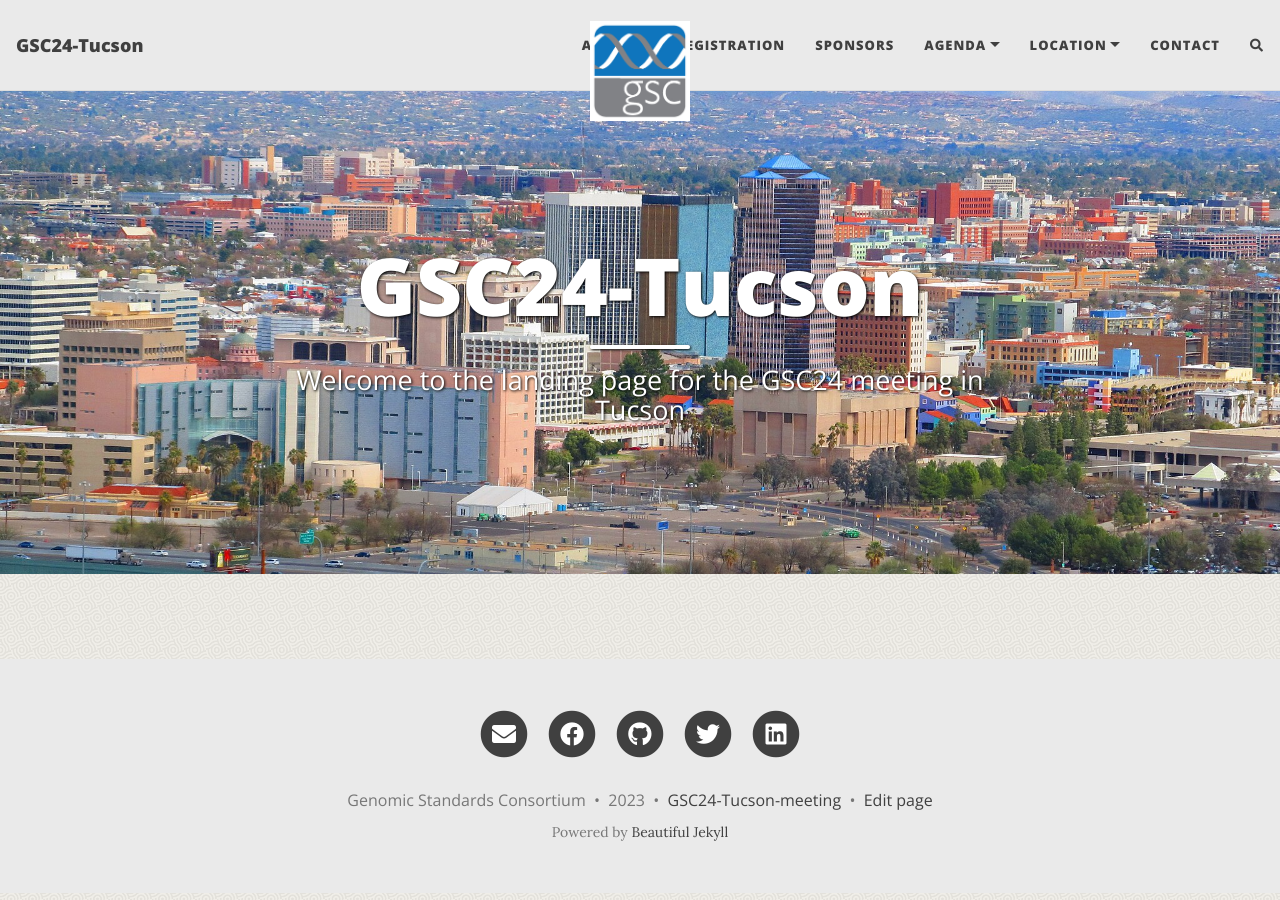
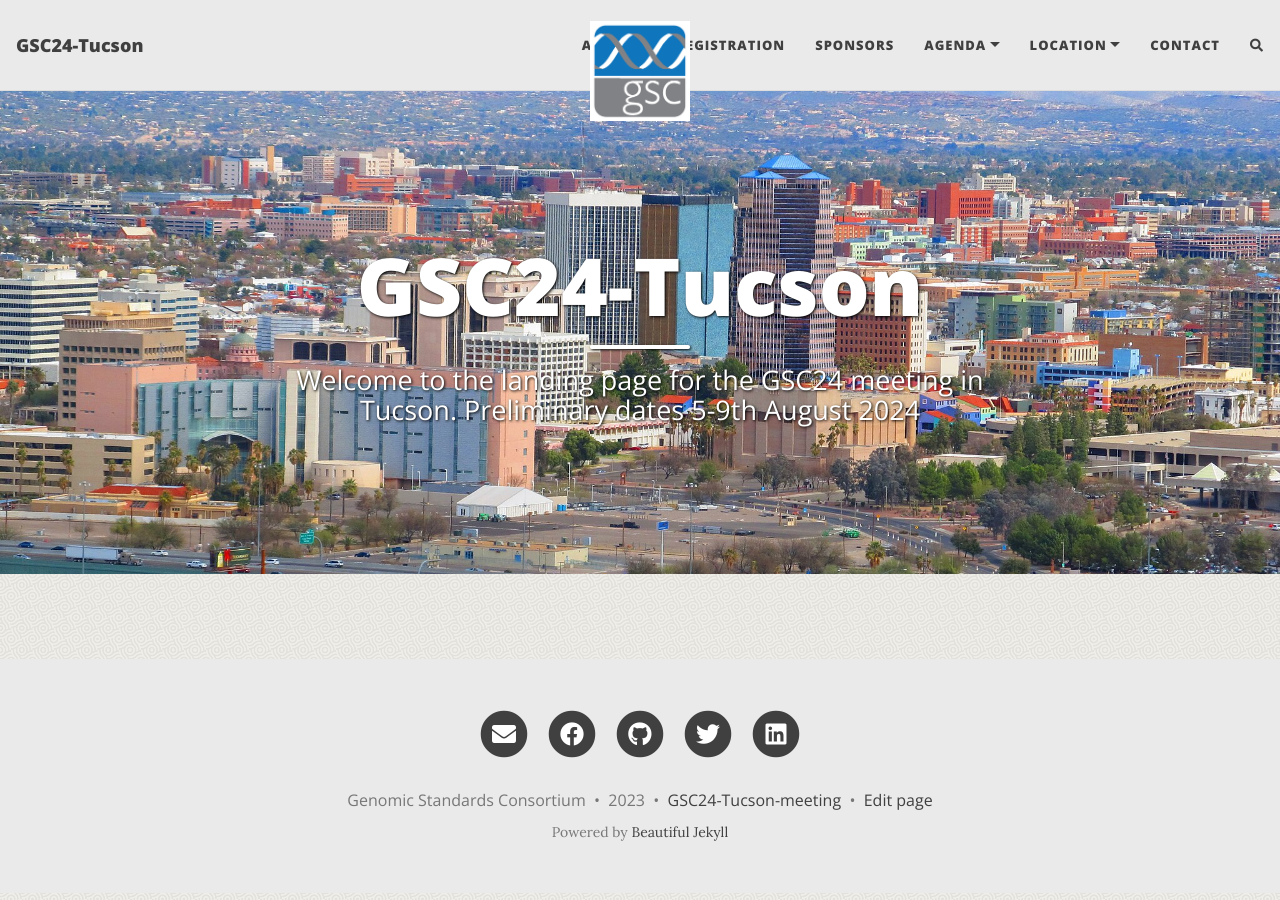
Before and after one commit to GenomicsStandardsConsortium/GSC24-Tucson, a Jekyll site: the page built from index.html, in a window 1280 px wide. Built offline with Jekyll 4.4.1, drawn with Linux system fonts in a browser that asks for light colours; nearby versions of some CDN libraries; the list of posts is cut into pages by our own code; comment, search, counter and statistics services are not loaded.

Commit message:
Update index.html

```diff
--- a/index.html
+++ b/index.html
@@ -1,7 +1,7 @@
 ---
 layout: page
 title: GSC24-Tucson
-subtitle: Welcome to the landing page for the GSC24 meeting in Tucson
+subtitle: Welcome to the landing page for the GSC24 meeting in Tucson. Preliminary dates 5-9th August 2024
 cover-img: /assets/img/View_of_Tucson_from_Sentinel_Peak_2.jpg
 share-img: /assets/img/gsc_logo_sml.png
 ---
```
